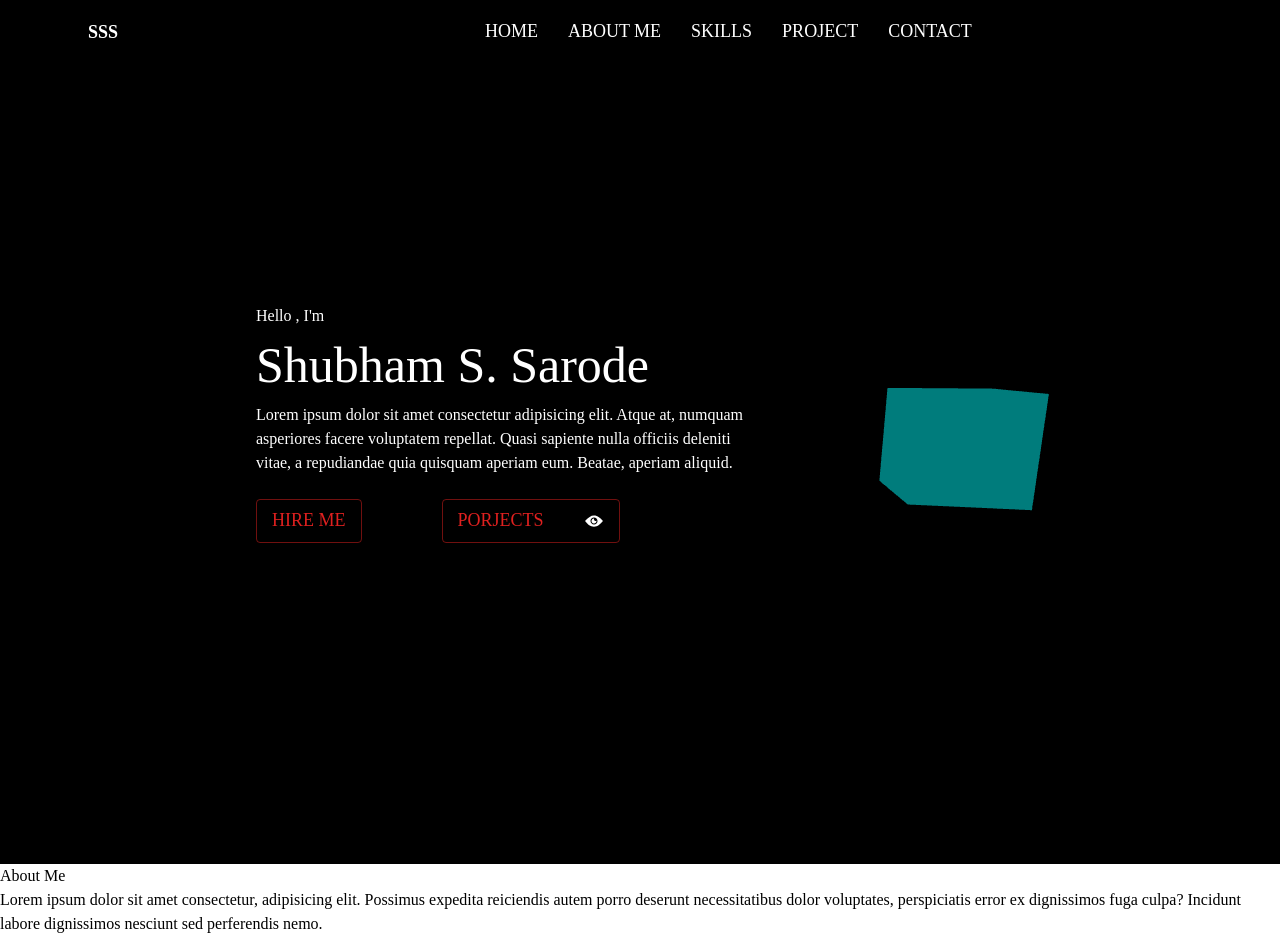
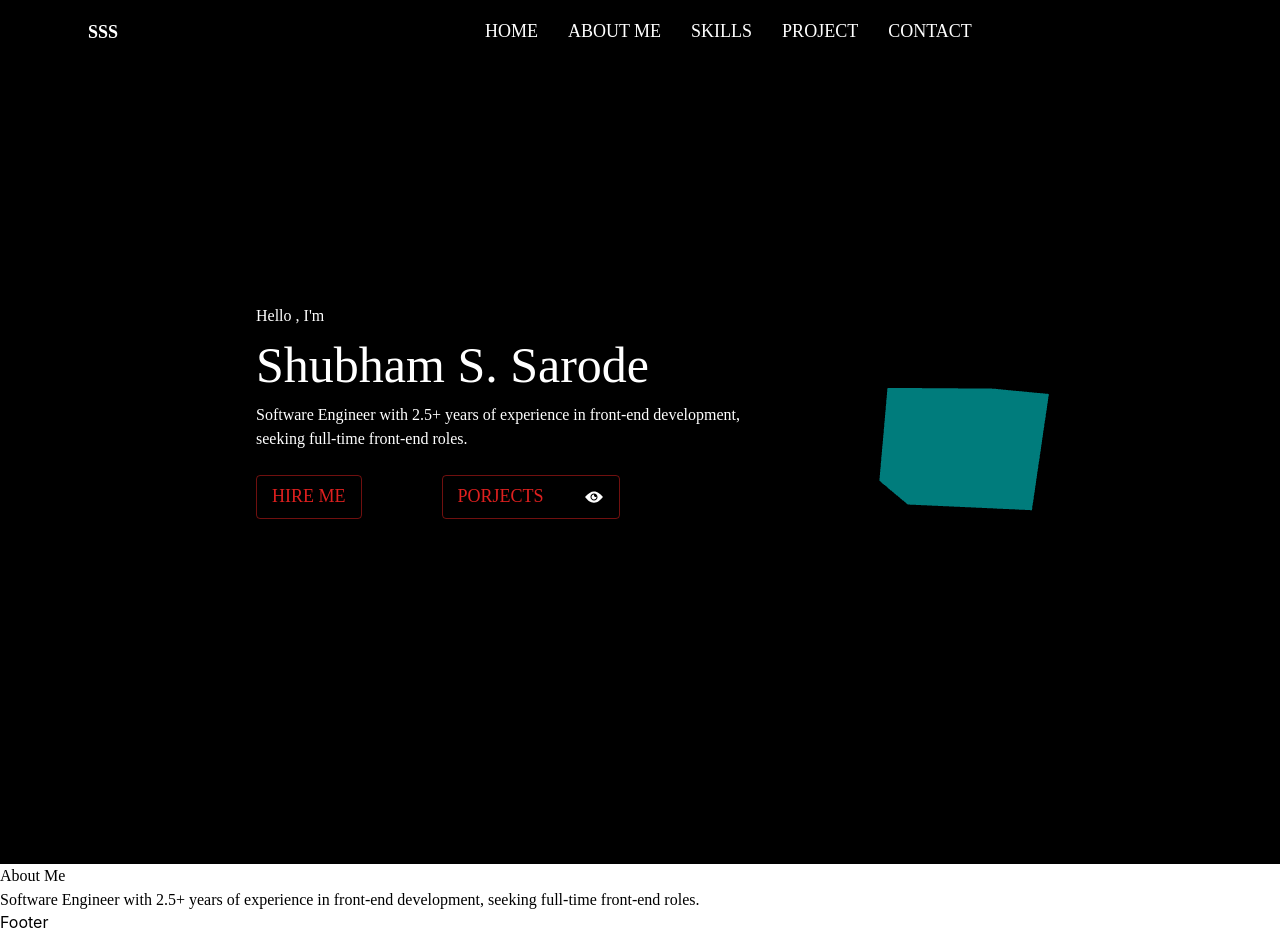
Before and after one commit to shubh435/shubh435.github.io, a React (Create React App) app: page / in a window 1280 px wide. Shown: the top 938 px of the page. Built offline with nearby package versions, Linux system fonts and the light colour scheme.

Commit message:
change content

```diff
--- a/src/components/AboutUs.tsx
+++ b/src/components/AboutUs.tsx
@@ -17,10 +17,8 @@ class AboutUs extends React.Component<AboutUsProps, AboutUsState> {
         </Box>
         <Box>
           <Typography>
-            Lorem ipsum dolor sit amet consectetur, adipisicing elit. Possimus
-            expedita reiciendis autem porro deserunt necessitatibus dolor
-            voluptates, perspiciatis error ex dignissimos fuga culpa? Incidunt
-            labore dignissimos nesciunt sed perferendis nemo.
+          Software Engineer with 2.5+ years of experience
+          in front-end development, seeking full-time front-end roles.
           </Typography>
         </Box>
       </Box>
--- a/src/components/Slider.tsx
+++ b/src/components/Slider.tsx
@@ -8,7 +8,6 @@ import { RoomEnvironment } from "three/examples/jsm/environments/RoomEnvironment
 // // import { DRACOLoader } from "three/examples/jsm/loaders/DRACOLoader.js"
 // import { globImage } from "../assets"
 import { IoIosEye } from "react-icons/io"
-import { Container } from "@mui/system"
 
 interface SliderProps {}
 
@@ -147,10 +146,8 @@ class Slider extends React.PureComponent<SliderProps, SliderState> {
           <Typography>Hello , I'm</Typography>
           <Typography sx={{ fontSize: 50 }}>Shubham S. Sarode</Typography>
           <Typography>
-            Lorem ipsum dolor sit amet consectetur adipisicing elit. Atque at,
-            numquam asperiores facere voluptatem repellat. Quasi sapiente nulla
-            officiis deleniti vitae, a repudiandae quia quisquam aperiam eum.
-            Beatae, aperiam aliquid.
+          Software Engineer with 2.5+ years of experience
+          in front-end development, seeking full-time front-end roles.
           </Typography>
           <Box
             sx={{
```
